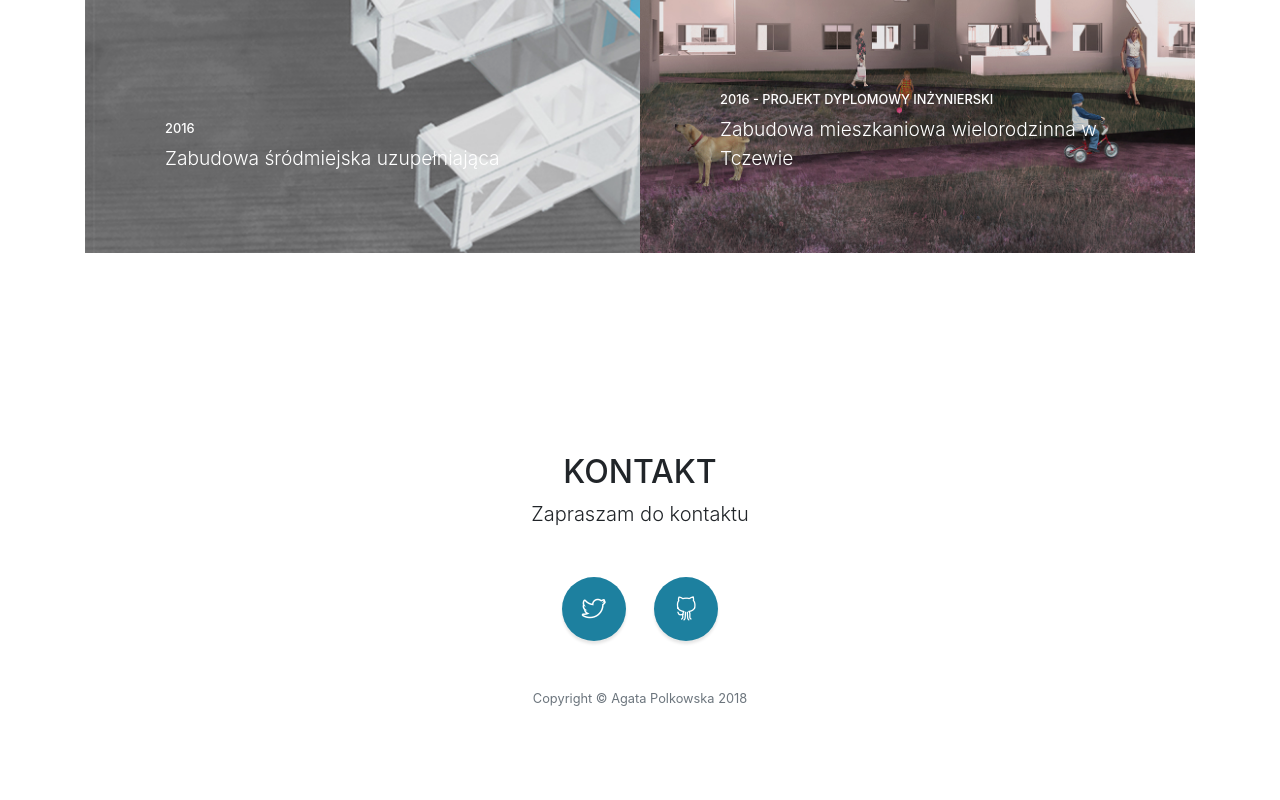
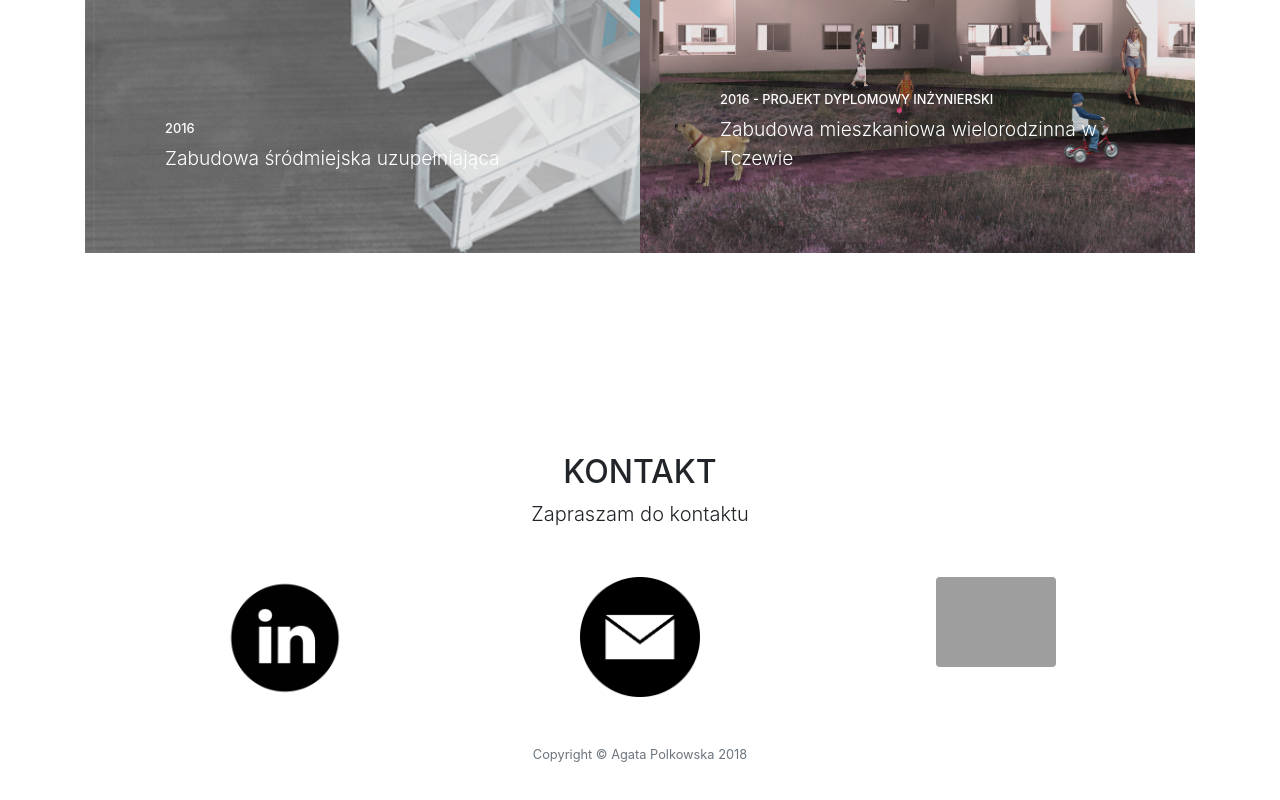
Before and after one commit to agatapolkowska/agatapolkowska.github.io, a website with bundled scripts: page index.html in a window 1280 px wide. Shown: the part 3832-4632 px from the top of the page. Built offline with nearby package versions, Linux system fonts and the light colour scheme; grey boxes are pictures that could not be loaded.

Commit message:
[Footer] add: contact

```diff
--- a/index.html
+++ b/index.html
@@ -90,7 +90,7 @@
               Mój profil na
               <a href="https://www.linkedin.com/in/agata-polkowska-3225a614b">LinkedIn</a>!</p>
             <a class="btn btn-dark btn-xl js-scroll-trigger" href="#portfolio">PORTFOLIO</a>
-             <a class="btn btn-dark btn-xl js-scroll-trigger" href="#contact">KONTAKT</a>
+             <a class="btn btn-dark btn-xl js-scroll-trigger" href="#footer">KONTAKT</a>
           </div>
         </div>
       </div>
@@ -256,21 +256,46 @@
 
 
 
-      <div class="container">
-        <ul class="list-inline mb-5">
-          <li class="list-inline-item">
-            <a class="social-link rounded-circle text-white mr-3" href="#">
-              <i class="icon-social-twitter"></i>
-            </a>
-          </li>
-          <li class="list-inline-item">
-            <a class="social-link rounded-circle text-white" href="#">
-              <i class="icon-social-github"></i>
-            </a>
-          </li>
-        </ul>
+  <!--     <div class="container"> -->
+     <!--    <ul class="list-inline mb-5">
+          <li class="list-inline-item"> -->
+
+            <div class="col-lg-10 offset-lg-1 text-center">
+                <form class="contact-form row">
+
+                    <div class="col-md-4">
+                        <a href="https://www.linkedin.com/in/agata-polkowska-3225a614b/">
+                            <center>
+                                <img class="img-fluid rounded mb-3 mb-md-0" src="img/Linkedin.png" width="120" height="40">
+                            </center>
+                        </a>
+                    </div>
+                    <div class="col-md-4">
+                        <a href="mailto:ahpolkowska@gmail.com">
+                            <center>
+                                <img class="img-fluid rounded mb-3 mb-md-0" src="img/mail.png" width="120" height="40">
+                            </center>
+                        </a>
+                    </div>
+                                        <div class="col-md-4">
+
+                            <center>
+                                <img class="img-fluid rounded mb-3 mb-md-0" src="img/foto_footer.png" width="120" height="40">
+                            </center>
+                        </a>
+                    </div>
+     <!--      </li>
+        </ul> -->
+
+         </div>
+
+
+
+<br>
+<br>
+
         <p class="text-muted small mb-0">Copyright &copy; Agata Polkowska 2018</p>
-      </div>
+
     </footer>
 
     <!-- Scroll to Top Button-->
```
Also changed, not shown: img/Linkedin.png (added), img/mail.png (added), 3 other files.
